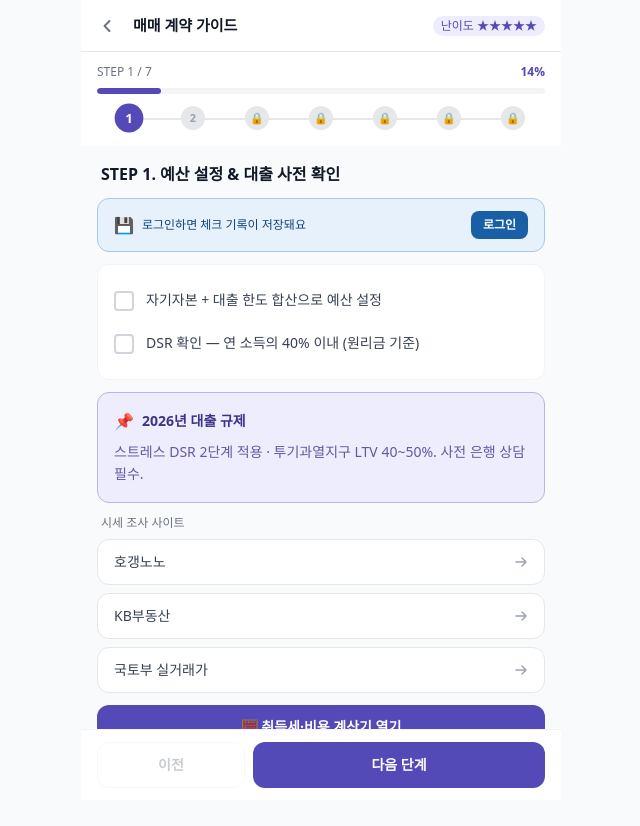
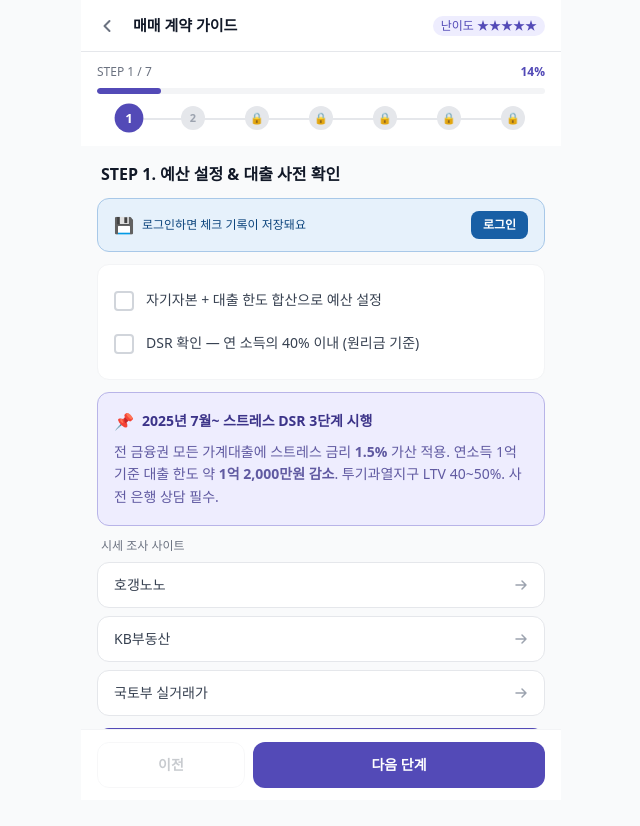
Before and after one commit to jipsa-app/jipsa-client, a React (Vite) app: page /sale in a window 1280 px wide. Shown: the top 826 px of the page, without its empty margins (319-959 px from the left). Built offline with nearby package versions, Linux system fonts and the light colour scheme.

Commit message:
feat: 스트레스 DSR 3단계 내용 업데이트 (2025년 7월 시행)

```diff
--- a/src/pages/SaleGuide.jsx
+++ b/src/pages/SaleGuide.jsx
@@ -200,10 +200,10 @@ export default function SaleGuide() {
         <div className="rounded-xl border p-4 space-y-2" style={{ backgroundColor: BG, borderColor: BORDER }}>
           <div className="flex items-center gap-2">
             <span>📌</span>
-            <span className="font-semibold text-sm" style={{ color: TEXT }}>2026년 대출 규제</span>
+            <span className="font-semibold text-sm" style={{ color: TEXT }}>2025년 7월~ 스트레스 DSR 3단계 시행</span>
           </div>
           <p className="text-sm leading-relaxed" style={{ color: TEXT + 'CC' }}>
-            스트레스 DSR 2단계 적용 · 투기과열지구 LTV 40~50%. 사전 은행 상담 필수.
+            전 금융권 모든 가계대출에 스트레스 금리 <b>1.5%</b> 가산 적용. 연소득 1억 기준 대출 한도 약 <b>1억 2,000만원 감소</b>. 투기과열지구 LTV 40~50%. 사전 은행 상담 필수.
           </p>
         </div>
 
```
